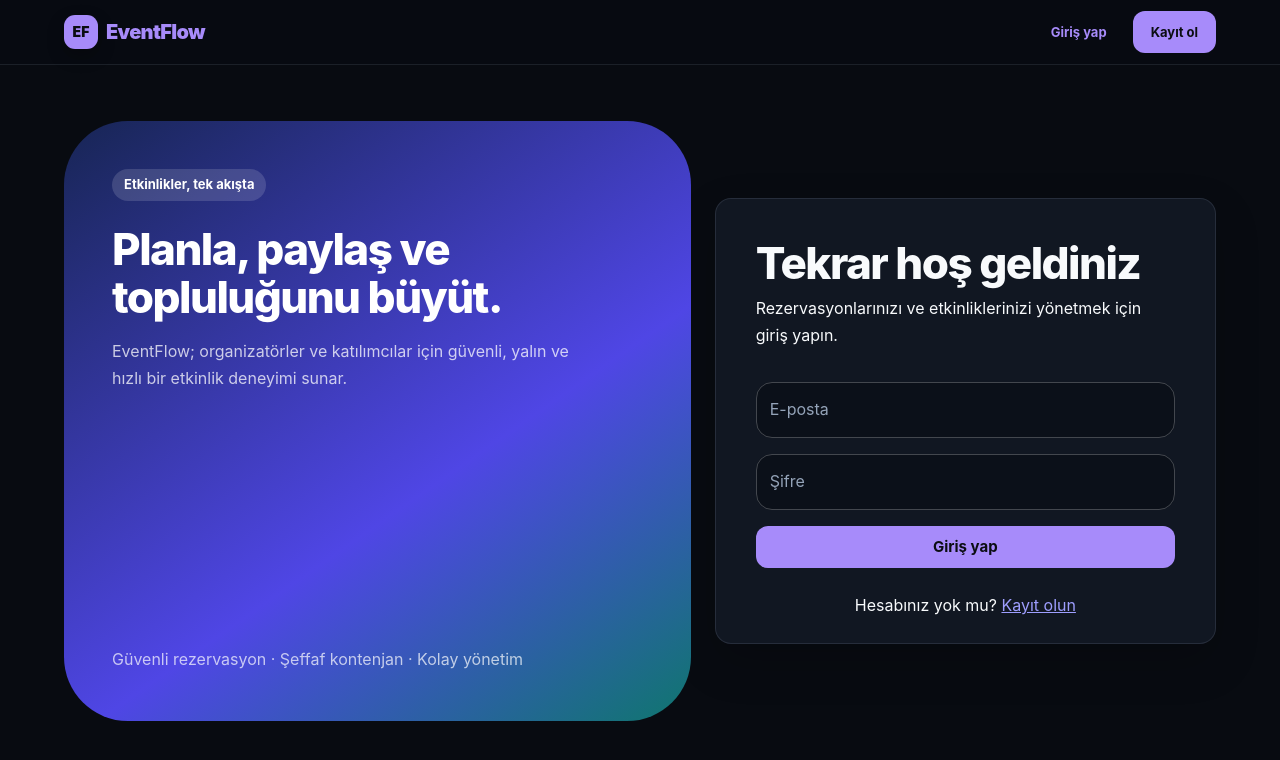
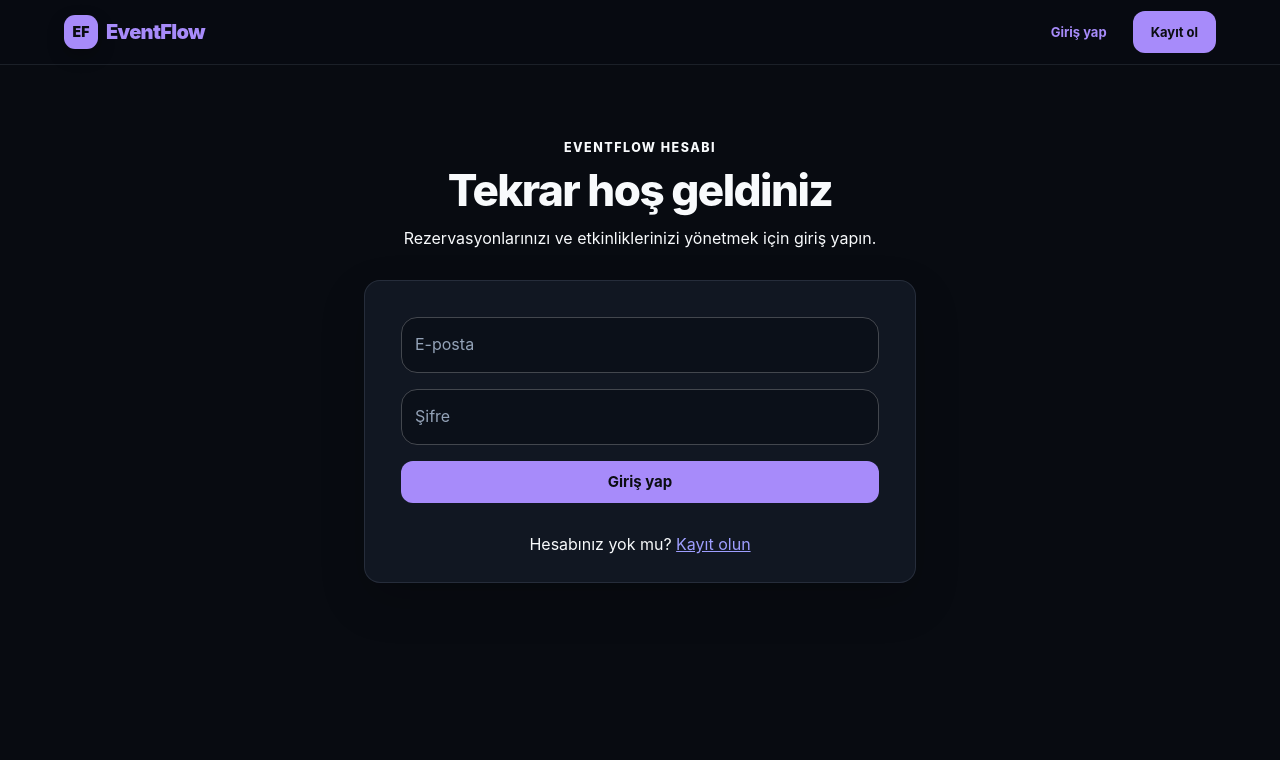
Before and after one commit to AlperenKaracan/EventFlow, a React (Vite) app in the folder frontend/: page /login in a window 1280 px wide. Shown: the top 760 px of the page. Built offline with nearby package versions, Linux system fonts and the light colour scheme; no server answers.

Commit message:
feat(auth): focus authentication pages on the form

```diff
--- a/frontend/src/features/auth/AuthFormLayout.tsx
+++ b/frontend/src/features/auth/AuthFormLayout.tsx
@@ -1,12 +1,5 @@
 import { Link } from '@tanstack/react-router'
-import {
-  Box,
-  Card,
-  CardContent,
-  Chip,
-  Container,
-  Typography,
-} from '@mui/material'
+import { Box, Card, CardContent, Container, Typography } from '@mui/material'
 import type { PropsWithChildren } from 'react'
 
 export function AuthFormLayout({
@@ -20,70 +13,38 @@ export function AuthFormLayout({
   footer: 'login' | 'register'
 }>) {
   return (
-    <Container component="main" maxWidth="lg" sx={{ py: { xs: 3, md: 7 } }}>
+    <Container component="main" maxWidth="sm" sx={{ py: { xs: 5, md: 9 } }}>
       <Box
         sx={{
-          alignItems: 'stretch',
-          display: 'grid',
-          gap: 3,
-          gridTemplateColumns: {
-            xs: '1fr',
-            md: 'minmax(0, 1fr) minmax(420px, .8fr)',
-          },
+          mx: 'auto',
+          width: '100%',
         }}
       >
-        <Box
-          sx={{
-            background:
-              'linear-gradient(145deg, #172554, #4f46e5 60%, #0f766e)',
-            borderRadius: 4,
-            color: 'common.white',
-            display: { xs: 'none', md: 'flex' },
-            flexDirection: 'column',
-            justifyContent: 'space-between',
-            minHeight: 600,
-            overflow: 'hidden',
-            p: 6,
-            position: 'relative',
-          }}
-        >
-          <Box sx={{ position: 'relative', zIndex: 1 }}>
-            <Chip
-              label="Etkinlikler, tek akışta"
-              sx={{ bgcolor: 'rgba(255,255,255,.14)', color: 'white' }}
-            />
-            <Typography
-              component="p"
-              variant="h2"
-              sx={{ mt: 3, maxWidth: 520 }}
-            >
-              Planla, paylaş ve topluluğunu büyüt.
-            </Typography>
-            <Typography
-              sx={{ color: 'rgba(255,255,255,.75)', mt: 2, maxWidth: 480 }}
-            >
-              EventFlow; organizatörler ve katılımcılar için güvenli, yalın ve
-              hızlı bir etkinlik deneyimi sunar.
-            </Typography>
-          </Box>
+        <Box sx={{ mb: 3.5, textAlign: 'center' }}>
           <Typography
-            sx={{ color: 'rgba(255,255,255,.7)', position: 'relative' }}
+            component="p"
+            color="primary.main"
+            sx={{
+              fontSize: '0.78rem',
+              fontWeight: 850,
+              letterSpacing: '0.12em',
+            }}
           >
-            Güvenli rezervasyon · Şeffaf kontenjan · Kolay yönetim
+            EVENTFLOW HESABI
+          </Typography>
+          <Typography component="h1" variant="h2" sx={{ mt: 1 }}>
+            {title}
+          </Typography>
+          <Typography color="text.secondary" sx={{ mt: 1.25 }}>
+            {description}
           </Typography>
         </Box>
-        <Card variant="outlined" sx={{ alignSelf: 'center', width: '100%' }}>
-          <CardContent sx={{ p: { xs: 3, sm: 5 } }}>
-            <Typography component="h1" variant="h2">
-              {title}
-            </Typography>
-            <Typography color="text.secondary" sx={{ mt: 1, mb: 4 }}>
-              {description}
-            </Typography>
+        <Card variant="outlined" sx={{ width: '100%' }}>
+          <CardContent sx={{ p: { xs: 3, sm: 4.5 } }}>
             {children}
             <Typography
               color="text.secondary"
-              sx={{ mt: 3, textAlign: 'center' }}
+              sx={{ mt: 3.5, textAlign: 'center' }}
             >
               {footer === 'login'
                 ? 'Hesabınız yok mu? '
```
